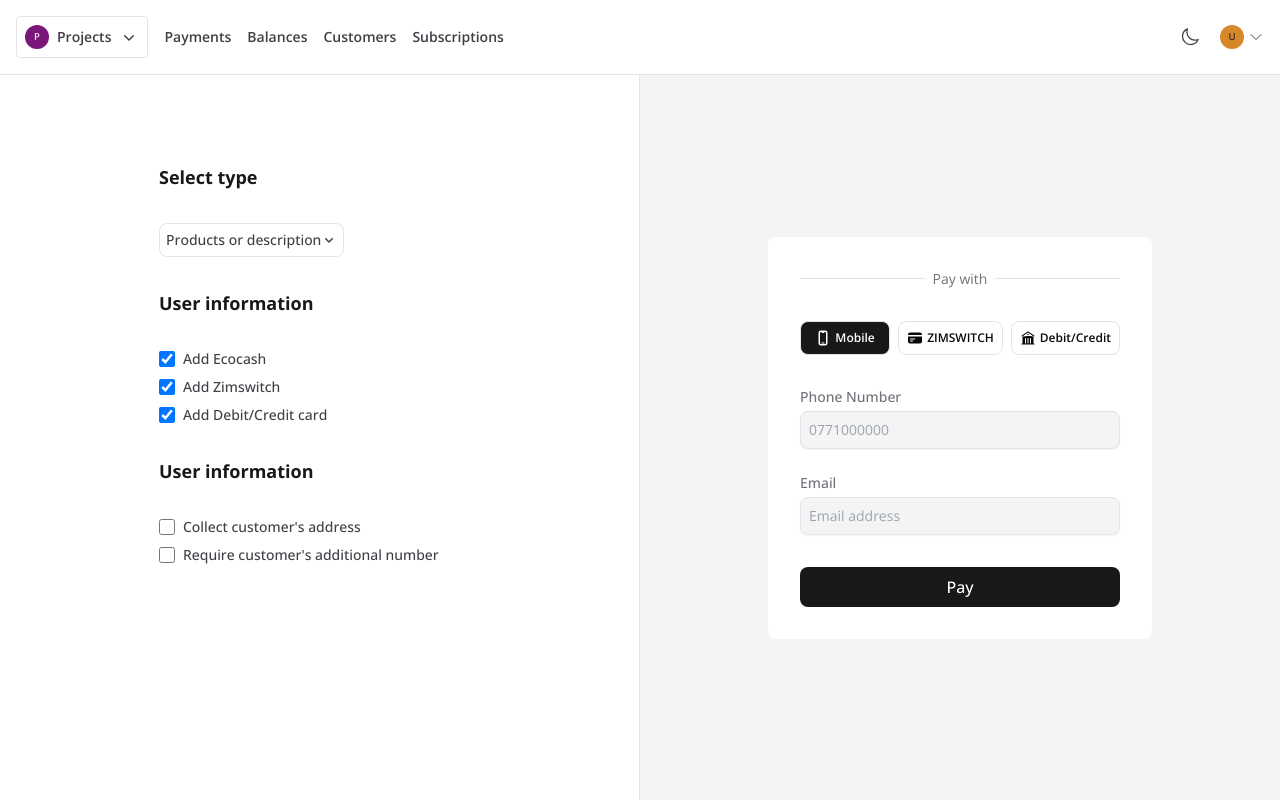
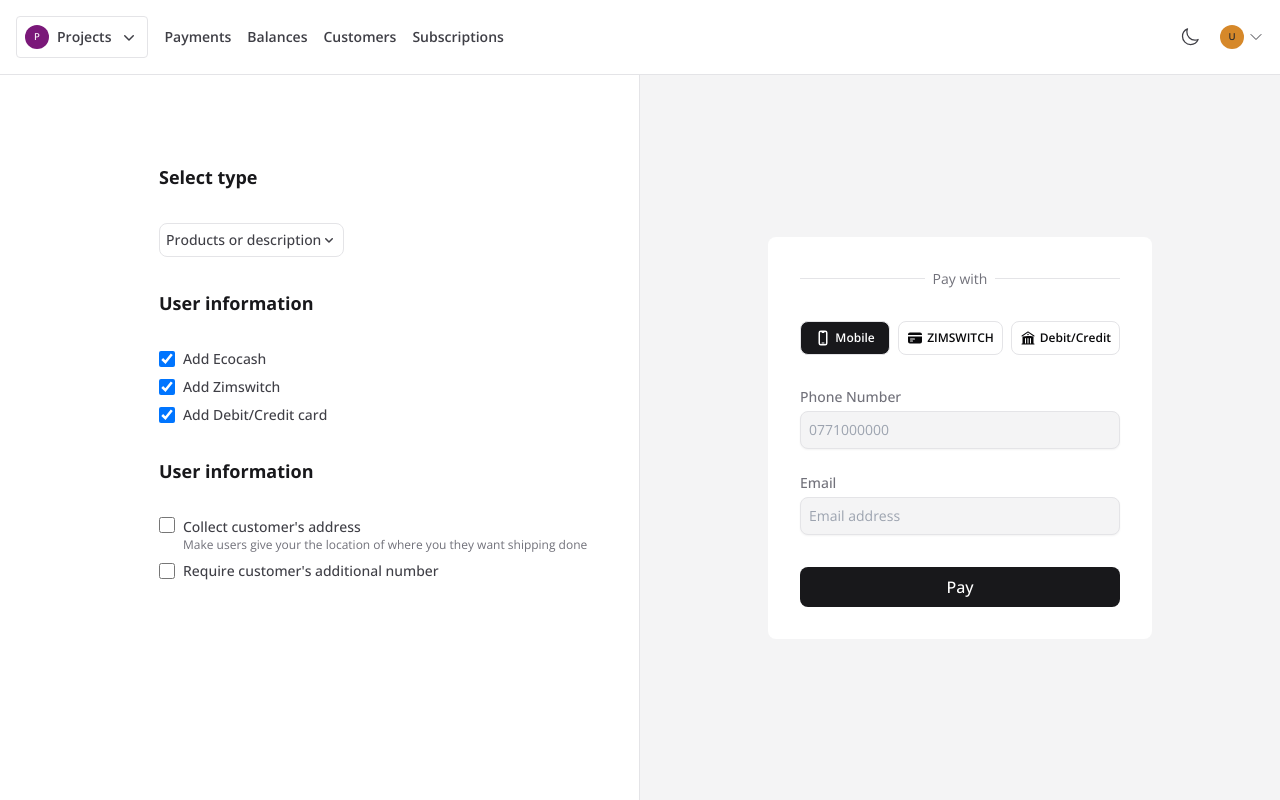
Before and after one commit to tate2301/tif, a Next.js app in the folder apps/dashboard/: page /payments/create-payment-link in a window 1280 px wide. Built offline with nearby package versions, Linux system fonts and the light colour scheme.

Commit message:
feature: create payment link trial 1

```diff
--- a/apps/dashboard/src/components/create-payment-components/PaymentPreview.tsx
+++ b/apps/dashboard/src/components/create-payment-components/PaymentPreview.tsx
@@ -27,7 +27,7 @@ const PaymentPreview = ({
 
   return (
     <div
-      className={`${require_address ? "max-w-md " : "max-w-sm "}  flex-1 mx-auto flex flex-col gap-8 p-8 rounded-lg bg-primary`}
+      className={`${require_address ? "max-w-md " : "max-w-sm "}  mx-auto flex flex-col gap-8 p-8 rounded-lg bg-primary`}
     >
       <BorderedHeading text="Pay with" />
       {reqire_zimswitch || require_card || require_mobile_payment ? (
--- a/apps/dashboard/src/components/custom-checkbox/CustomCheckbox.tsx
+++ b/apps/dashboard/src/components/custom-checkbox/CustomCheckbox.tsx
@@ -4,33 +4,41 @@ type Props = {
   text: string;
   value: any;
   setValue: any;
+  description?: string;
 };
 
-const CustomCheckbox = ({ text, value, setValue }: Props) => {
-
+const CustomCheckbox = ({ text, value, setValue, description }: Props) => {
   const handleCheckboxChange = () => {
     setValue(!value);
   };
 
-
-    console.log('value selected: ', value)
+  console.log("value selected: ", value);
   return (
-    <div className="flex items-center space-x-2">
-      <div className="flex items-center">
+    <div className={`flex items-center space-x-2`}>
+      <div
+        className={`${description ? "items-start " : "items-center "} flex flex-row `}
+      >
         <input
           id="default-checkbox"
           type="checkbox"
           value={value}
           checked={value}
           onChange={handleCheckboxChange}
-          className="w-4 h-4 text-cyan-600 bg-zinc-100 border-zinc-300 rounded-lg dark:ring-offset-zinc-800 dark:bg-zinc-700 dark:border-zinc-600"
+          className="w-4 h-4 text-cyan-600 bg-zinc-100 pt-1 border-zinc-300 rounded-lg dark:ring-offset-zinc-800 dark:bg-zinc-700 dark:border-zinc-600"
         />
+        <div className="flex flex-col ms-2">
           <label
             htmlFor="default-checkbox"
-          className="ms-2 text-sm font-medium text-zinc-700 dark:text-zinc-300"
+            className="text-sm font-medium text-zinc-700 dark:text-zinc-300"
           >
             {text}
           </label>
+          {description && (
+            <p className="text-muted-foreground light-text text-xs">
+              {description}
+            </p>
+          )}
+        </div>
       </div>
     </div>
   );
--- a/apps/dashboard/src/pages/payments/create-payment-link.tsx
+++ b/apps/dashboard/src/pages/payments/create-payment-link.tsx
@@ -52,6 +52,7 @@ const CreatePaymentLink = () => {
             <CustomHeading size="sm" text="User information" />
             <CustomCheckbox
               value={collect_address}
+              description="Make users give your the location of where you they want shipping done"
               setValue={setCollectAddress}
               text="Collect customer's address"
             />
```
Lines whose indentation alone changed are shown as unchanged.
